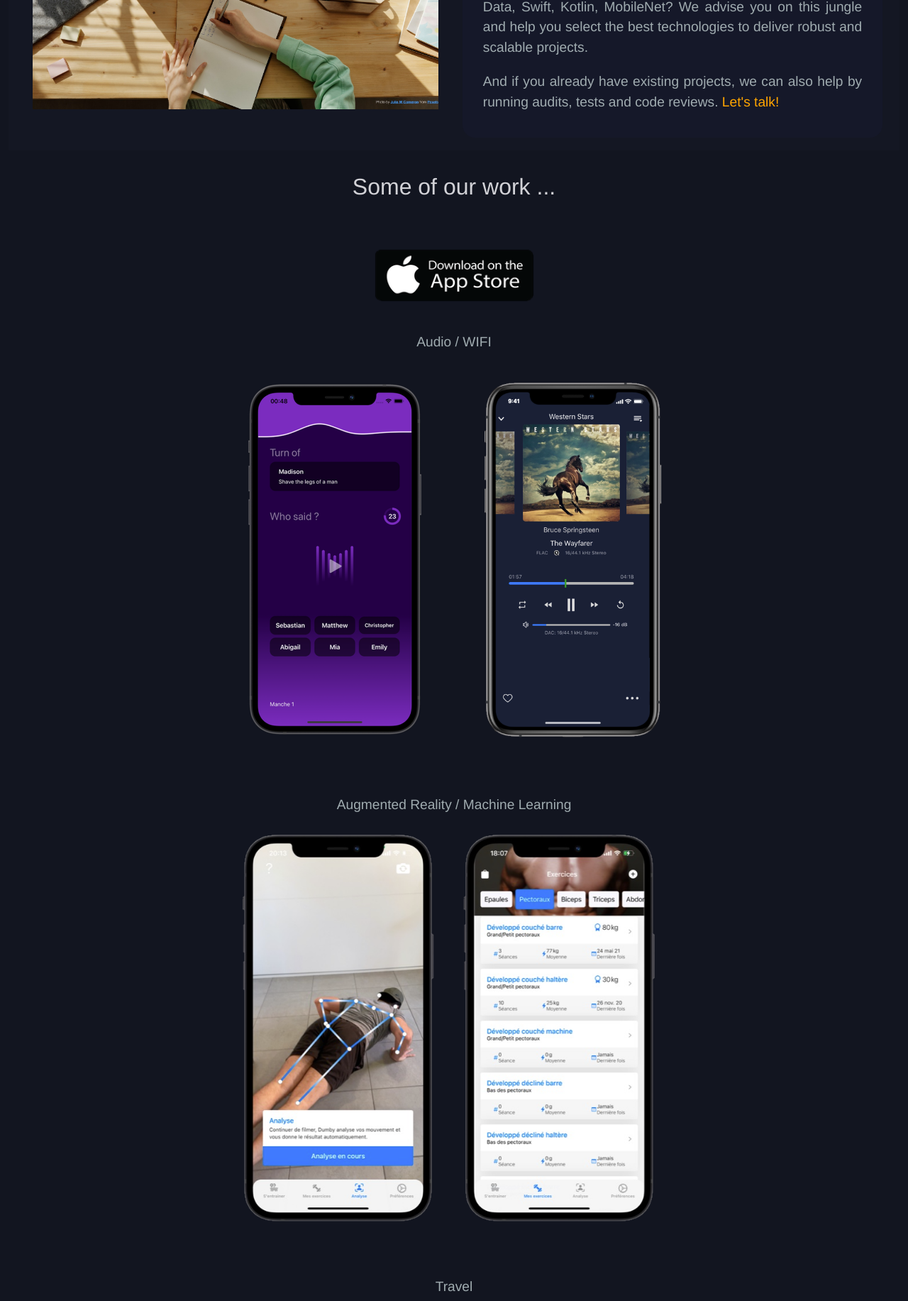
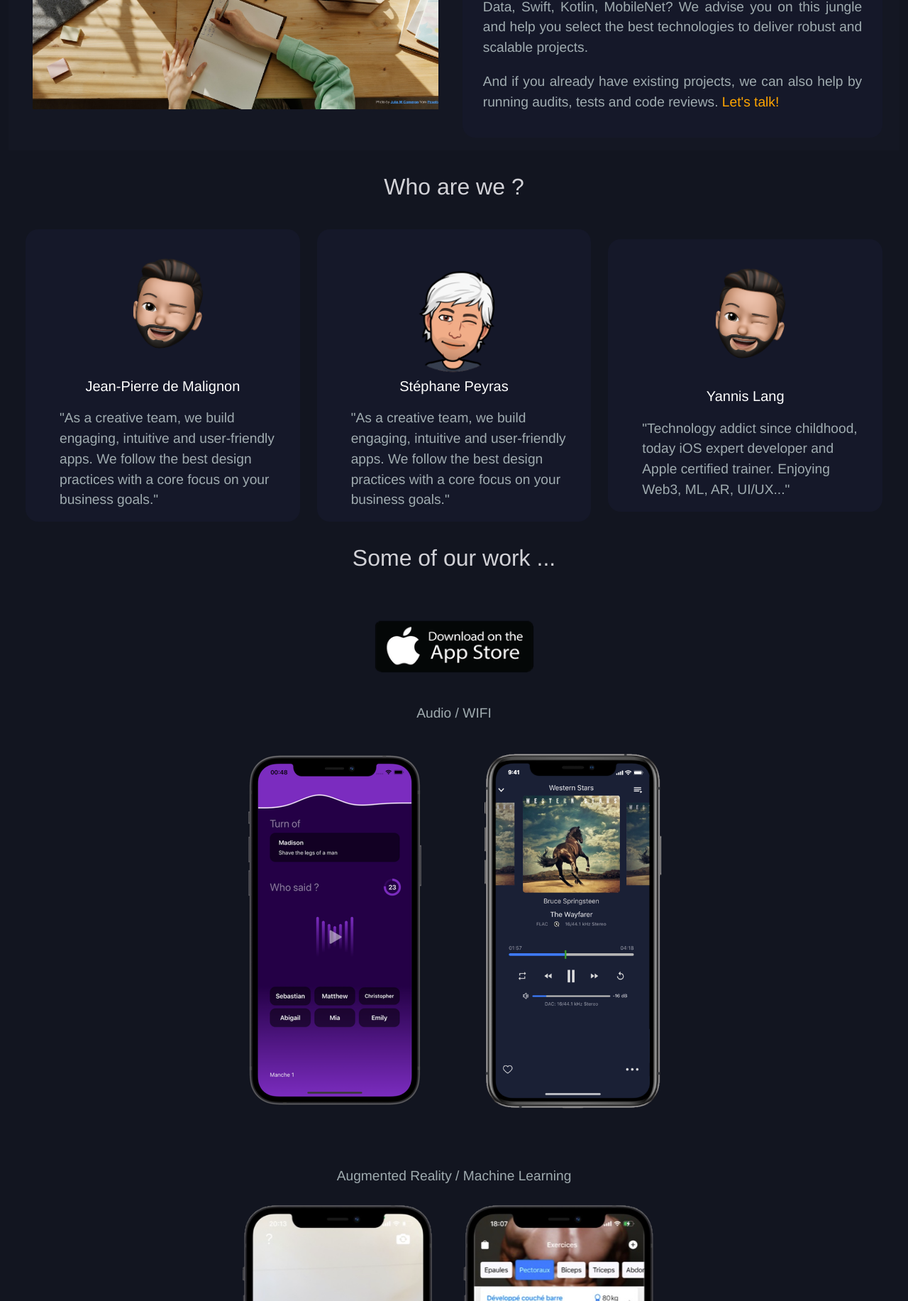
Before and after one commit to SwifTeam/from_scratch, a PHP site: page / in a window 1280 px wide. Shown: the part 2973-4806 px from the top of the page at 71% size. Run offline with PHP 8.4, Linux system fonts and the light colour scheme; some libraries are stand-ins or nearby versions.

Commit message:
add whoAreWe section

```diff
--- a/app.css
+++ b/app.css
@@ -156,6 +156,13 @@ p {
     padding-bottom: 1em;
 }
 
+.whoWeAre {
+    text-align: center;
+/*    */
+/*    /* top | right | bottom | left */*/
+/*    margin: 1em 1em 0em 2.5em;*/
+}
+
 .whatWeDo {
     text-align: left;
 
@@ -236,3 +243,12 @@ p {
     padding-top: 1em;
     padding-bottom: 1em;
 }
+
+.whoWeAreLogo {
+    display: inline-block;
+    width: 50% ;
+    height: auto;
+    margin: 0em 3em;
+/*    margin-top: 0.75em;*/
+/*    padding-bottom: 1.5em;*/
+}
--- a/index.html
+++ b/index.html
@@ -147,6 +147,37 @@
                 </div>
             </div>
 
+            <!-- UI / UX Design ----------------------------------------------->
+            <div class="darkerBgd">
+                <div class=" text-center">
+                    <h4 class="ourjob someWork">Who are we ?</h4>
+                    <div class="row marginRow">
+                        <div class="mobile col-xs-12 col-md-4  text-center align-self-center" >
+                            <div class="generalSection whoWeAre" >
+                                <img src="images/whoAreWe/yannisL.png" class="whoWeAreLogo" alt="store-logo">
+                                <h5 class="">Jean-Pierre de Malignon</h5>
+                                <p class="whatWeDo">"As a creative team, we build engaging, intuitive and user-friendly apps. We follow the best design practices with a core focus on your business goals."</p>
+                            </div>
+                        </div>
+                        <div class="mobile col-xs-12 col-md-4  text-center align-self-center" >
+                            <div class="generalSection whoWeAre" >
+                                <img src="images/whoAreWe/stephaneP.png" class="whoWeAreLogo" alt="store-logo">
+                                <h5 class="">Stéphane Peyras</h5>
+                                <p class="whatWeDo">"As a creative team, we build engaging, intuitive and user-friendly apps. We follow the best design practices with a core focus on your business goals."</p>
+                            </div>
+                        </div>
+                        <div class="mobile col-xs-12 col-md-4  text-center align-self-center" >
+                            <div class="generalSection whoWeAre" >
+                                <img src="images/whoAreWe/yannisL.png" class="whoWeAreLogo" alt="store-logo">
+                                <h5 class="">Yannis Lang</h5>
+                                <p class="whatWeDo">"Technology addict since childhood, today iOS expert developer and Apple certified trainer. Enjoying Web3, ML, AR, UI/UX..."</p>
+                            </div>
+                        </div>
+                    </div>
+                </div>
+            </div>
+
+
             <!-- Some of our work --------------------------------------------->
             <div class="darkerBgd">
                 <h4 class="ourjob someWork">Some of our work ...</h4>
```
Also changed, not shown: images/whoArewe/stephaneP.png (added), images/whoArewe/yannisL.png (added), 3 other files.
